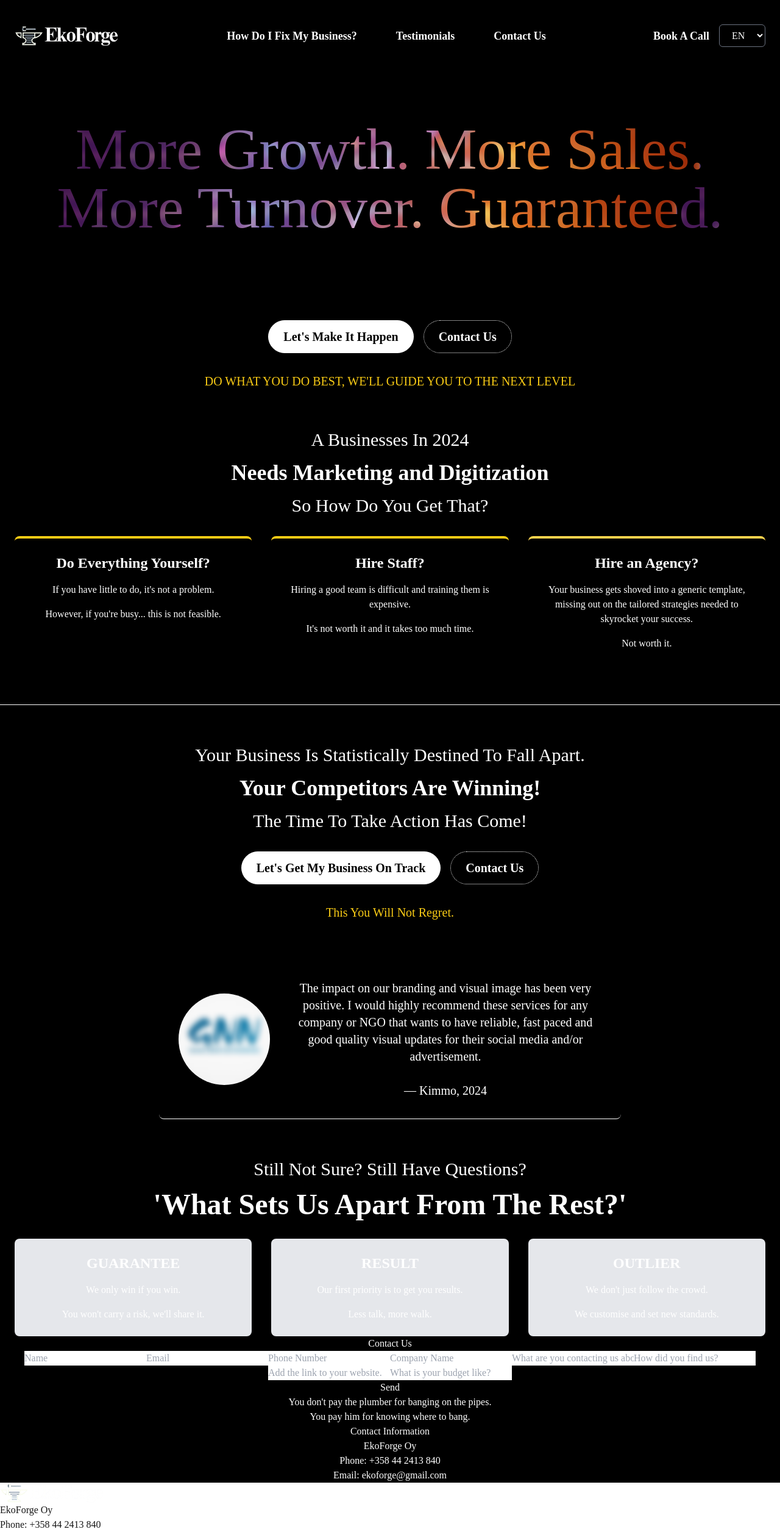
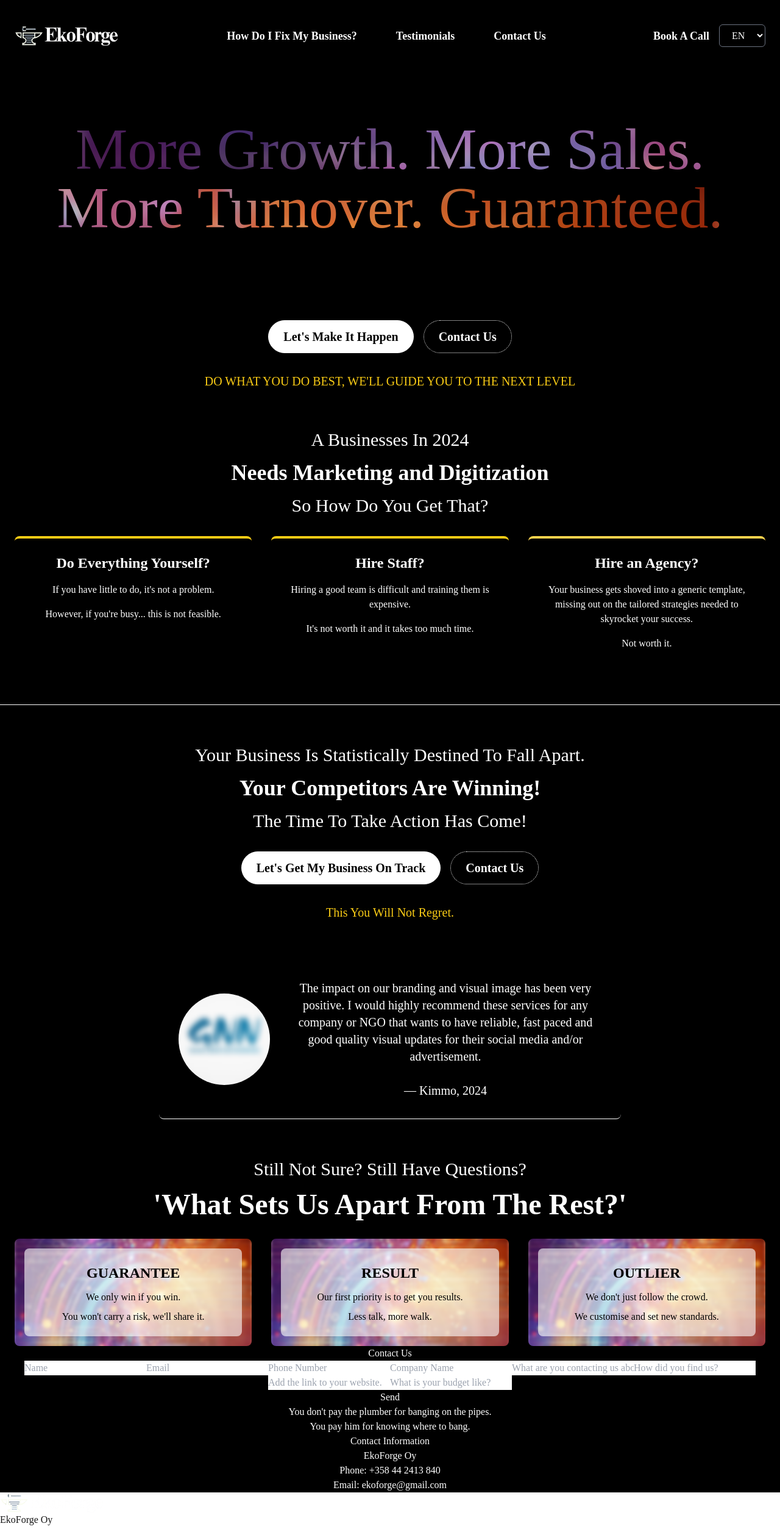
Before and after one commit to EB378/EkoForge3.0, a Next.js app: page /en/ in a window 1280 px wide. Shown: the top 2507 px of the page at 61% size. Built offline with nearby package versions, Linux system fonts and the light colour scheme.

Commit message:
modified:   app/[locale]/page.tsx

```diff
--- a/app/[locale]/page.tsx
+++ b/app/[locale]/page.tsx
@@ -27,7 +27,7 @@
           <div className="relative min-h-[50vh] w-full overflow-hidden bg-black flex items-center justify-center">
             {/* Cutout Text */}
             <h1>
-              <span className="bg-clip-text bg-fixed text-transparent bg-[url('/backgroundmain.png')] text-8xl leading-none">
+              <span className="bg-clip-text bg-fixed text-transparent bg-[url('/backgroundmain.png')] bg-no-repeat bg-cover text-8xl leading-none">
                 {t("More Growth More Sales")}
                 <br />
                 {t("More Turnover Guaranteed")}
@@ -125,22 +125,28 @@
 
             <div className="flex flex-wrap gap-8 justify-center mt-8">
               {/* Point 1 */}
-              <div className="flex-1 min-w-[30%] p-6 bg-gray-200 rounded-lg text-center">
+              <div className="flex-1 min-w-[30%] p-4 rounded-lg text-center bg-clip-padding bg-fixed text-black bg-[url('/backgroundmain.png')] bg-no-repeat bg-cover leading-none">
+                <div className=" p-6	bg-white/60 rounded-lg">
                   <h3 className="text-2xl font-semibold">{t("distinctionpoint1")}</h3>
                   <p className="mt-4">{t("distinctionpoint11")}</p>
                   <p className="mt-4">{t("distinctionpoint12")}</p>
                 </div>
+              </div>
               {/* Point 2 */}
-              <div className="flex-1 min-w-[30%] p-6 bg-gray-200 rounded-lg text-center">
+              <div className="flex-1 min-w-[30%] p-4 rounded-lg text-center bg-clip-padding bg-fixed text-black bg-[url('/backgroundmain.png')] bg-no-repeat bg-cover leading-none">
+                <div className=" p-6	bg-white/60 rounded-lg">
                   <h3 className="text-2xl font-semibold">{t("distinctionpoint2")}</h3>
                   <p className="mt-4">{t("distinctionpoint21")}</p>
                   <p className="mt-4">{t("distinctionpoint22")}</p>
                 </div>
+              </div>
               {/* Point 3 */}
-              <div className="flex-1 min-w-[30%] p-6 bg-gray-200 rounded-lg text-center">
+              <div className="flex-1 min-w-[30%] p-4 rounded-lg text-center bg-clip-padding bg-fixed text-black bg-[url('/backgroundmain.png')] bg-no-repeat bg-cover leading-none">
+                <div className=" p-6	bg-white/60 rounded-lg">
                   <h3 className="text-2xl font-semibold">{t("distinctionpoint3")}</h3>
                   <p className="mt-4">{t("distinctionpoint31")}</p>
                   <p className="mt-4">{t("distinctionpoint32")}</p>
+                </div>
               </div>
             </div>
           </div>
```
Lines whose indentation alone changed are shown as unchanged.
